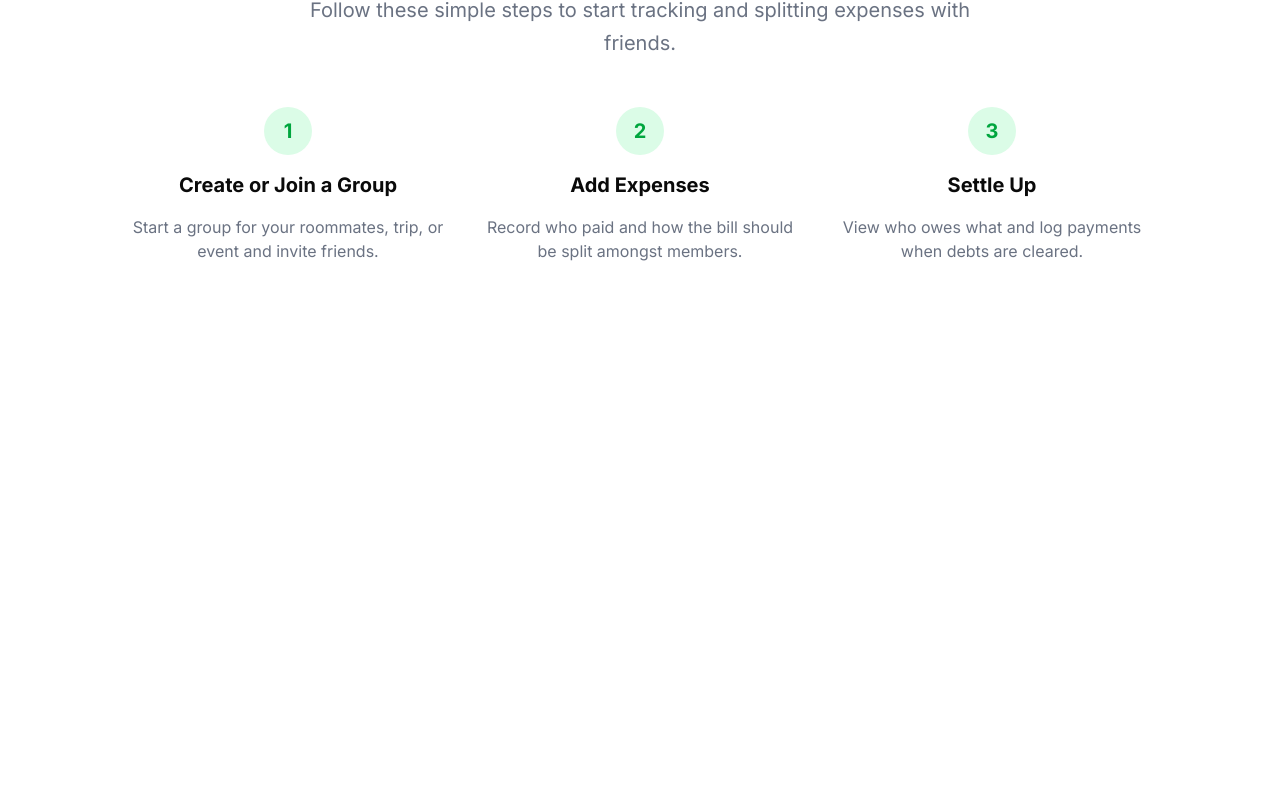
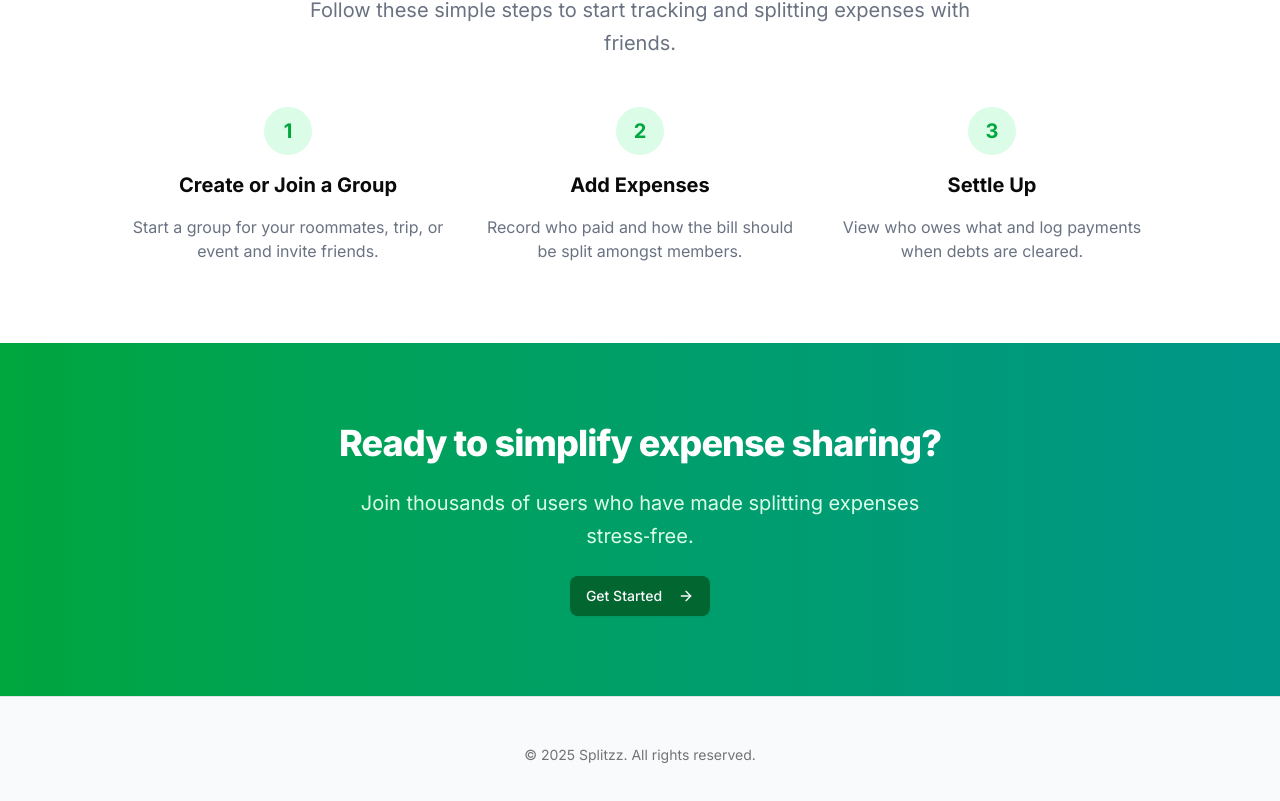
Before and after one commit to Gajmain2020/Splitzz, a Next.js app: page / in a window 1280 px wide. Shown: the part 2363-3164 px from the top of the page. Before the commit the page ends 2706 px from the top, so only its background shows below. Built offline with nearby package versions, Linux system fonts and the light colour scheme; no server answers.

Commit message:
landing complete

```diff
--- a/app/globals.css
+++ b/app/globals.css
@@ -128,3 +128,7 @@
 @utility gradient-title {
   @apply gradient font-extrabold tracking-tighter text-transparent bg-clip-text pb-2 pr-2;
 }
+
+html {
+  scroll-behavior: smooth;
+}
--- a/app/page.jsx
+++ b/app/page.jsx
@@ -9,6 +9,7 @@
 export default function Home() {
   return (
     <div className="flex flex-col pt-16">
+      {/* Landing */}
       <section className="mt-20 pb-12 space-y-10 md:space-y-20 px-5">
         <div className="container mx-auto px-4 md:px-6 text-center space-y-6">
           <Badge variant="outline" className="bg-green-100 text-green-700">
@@ -62,6 +63,7 @@
         </div>
       </section>
 
+      {/* Features */}
       <section id="features" className="bg-gray-100 py-20">
         <div className="container mx-auto px-4 md:px-6 text-center ">
           <Badge variant="outline" className="bg-green-100 text-green-700">
@@ -93,6 +95,7 @@
         </div>
       </section>
 
+      {/* How It Works */}
       <section id="how-it-works" className="py-20">
         <div className="container mx-auto px-4 md:px-6 text-center">
           <Badge variant="outline" className="bg-green-100 text-green-700">
@@ -119,6 +122,30 @@
           </div>
         </div>
       </section>
+
+      {/* ───── Call‑to‑Action ───── */}
+      <section className="py-20 gradient">
+        <div className="container mx-auto px-4 md:px-6 text-center space-y-6">
+          <h2 className="text-3xl font-extrabold tracking-tight md:text-4xl text-white">
+            Ready to simplify expense sharing?
+          </h2>
+          <p className="mx-auto max-w-[600px] text-green-100 md:text-xl/relaxed">
+            Join thousands of users who have made splitting expenses
+            stress‑free.
+          </p>
+          <Button asChild size="lg" className="bg-green-800 hover:opacity-90">
+            <Link href="/dashboard">
+              Get Started
+              <ArrowRight className="ml-2 h-4 w-4" />
+            </Link>
+          </Button>
+        </div>
+      </section>
+
+      {/* ───── Footer ───── */}
+      <footer className="border-t bg-gray-50 py-12 text-center text-sm text-muted-foreground">
+        © {new Date().getFullYear()} Splitzz. All rights reserved.
+      </footer>
     </div>
   );
 }
```
